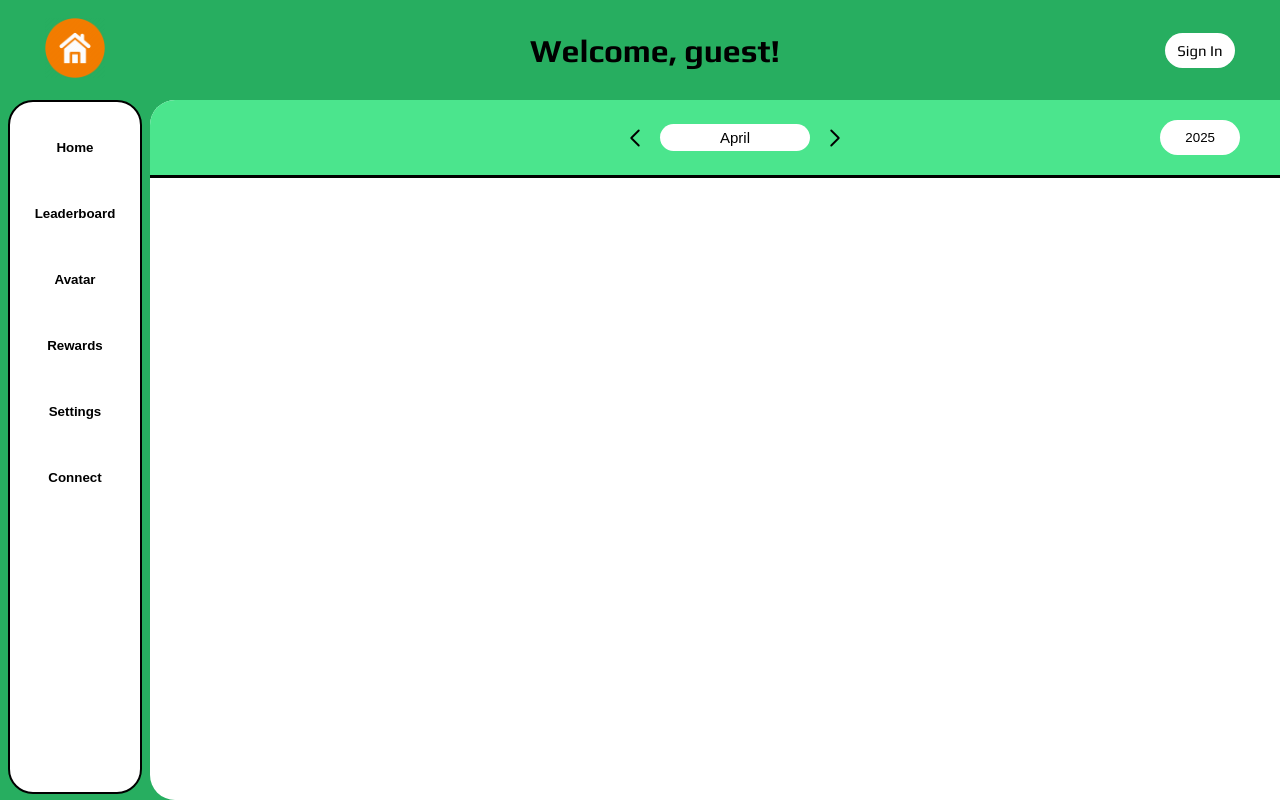
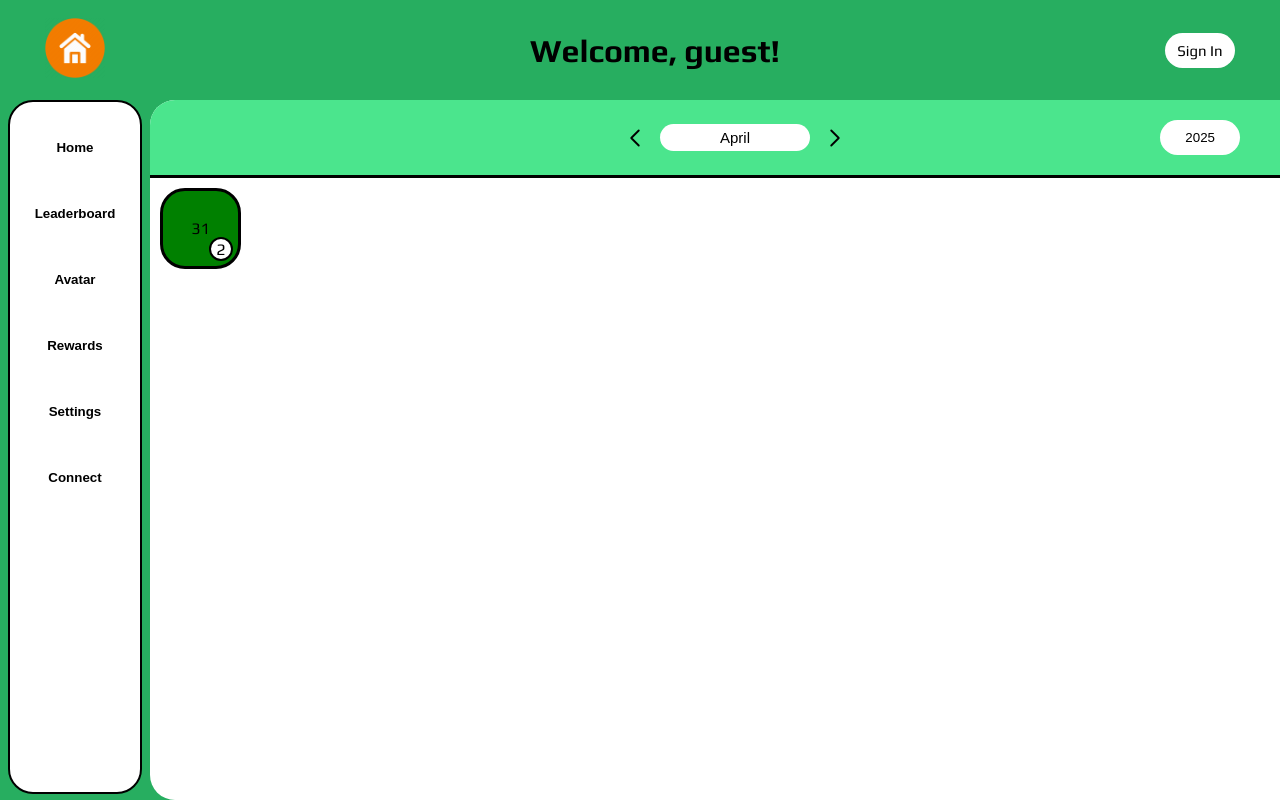
Before and after one commit to SamKhan32/ForgetMeNot, a Django app: page / in a window 1280 px wide. Run offline with Django 5.2, Linux system fonts and the light colour scheme.

Commit message:
added month chips in the main body

```diff
--- a/main/base/templates/base/home.html
+++ b/main/base/templates/base/home.html
@@ -16,6 +16,30 @@
             <button id="main-month-button" onclick="toggle()">April</button>
 
             <div id="drop-down" class="hidden">
+
+                <div class="month-chip">
+
+                    <button>January</button>
+
+                </div>
+
+                <div class="month-chip">
+
+                    <button>February</button>
+
+                </div>
+
+                <div class="month-chip">
+
+                    <button>March</button>
+
+                </div>
+
+                <div class="month-chip">
+
+                    <button>April</button>
+
+                </div>
 
                 <div class="month-chip">
 
@@ -64,24 +88,6 @@
                     <button>December</button>
 
                 </div>
-
-                <div class="month-chip">
-
-                    <button>January</button>
-
-                </div>
-
-                <div class="month-chip">
-
-                    <button>February</button>
-
-                </div>
-
-                <div class="month-chip">
-
-                    <button>March</button>
-
-                </div>
             </div>
 
         </div>
@@ -101,6 +107,8 @@
 
 </div>
 
+{% include "month_chip.html" %}
+
 
 
 {% endblock %}
--- a/main/templates/main.html
+++ b/main/templates/main.html
@@ -233,6 +233,40 @@
 
     }
 
+
+    /*Styling for month chips*/
+    .month-chip-main-body{
+        position: relative;
+        display: flex;
+        align-items: center;
+        justify-content: center;
+        margin: 10px;
+        background-color: green;
+        height: 75px;
+        width: 75px;
+        border-radius: 25px;
+        border: 3px solid black;
+
+    }
+
+    .assignments-number{
+        position:absolute;
+
+    }
+
+    .assignments-number-background{
+        position: absolute;
+        display: flex;
+        align-items: center;
+        justify-content: center;
+        bottom: 5px;
+        right: 5px;
+        padding: 10px;
+        background-color: white;
+        border-radius: 50px;
+        border: 2px solid black;
+    }
+
 </style>
 
 <script>
--- /dev/null
+++ b/main/templates/month_chip.html
@@ -0,0 +1,8 @@
+<div class="month-chip-main-body">
+    <p>31</p>
+    <div class="assignments-number-background">
+        <div class="assignments-number">
+            2
+        </div>
+    </div>
+</div>
```
